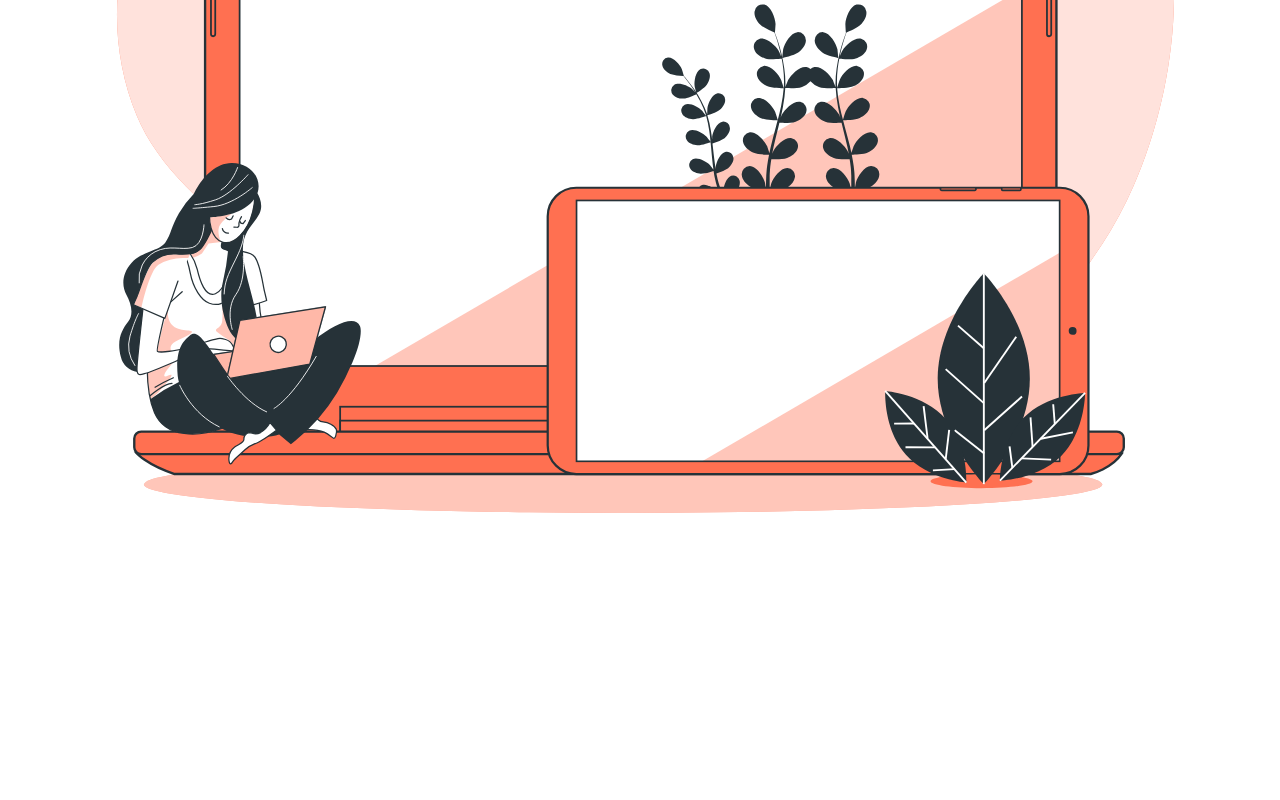
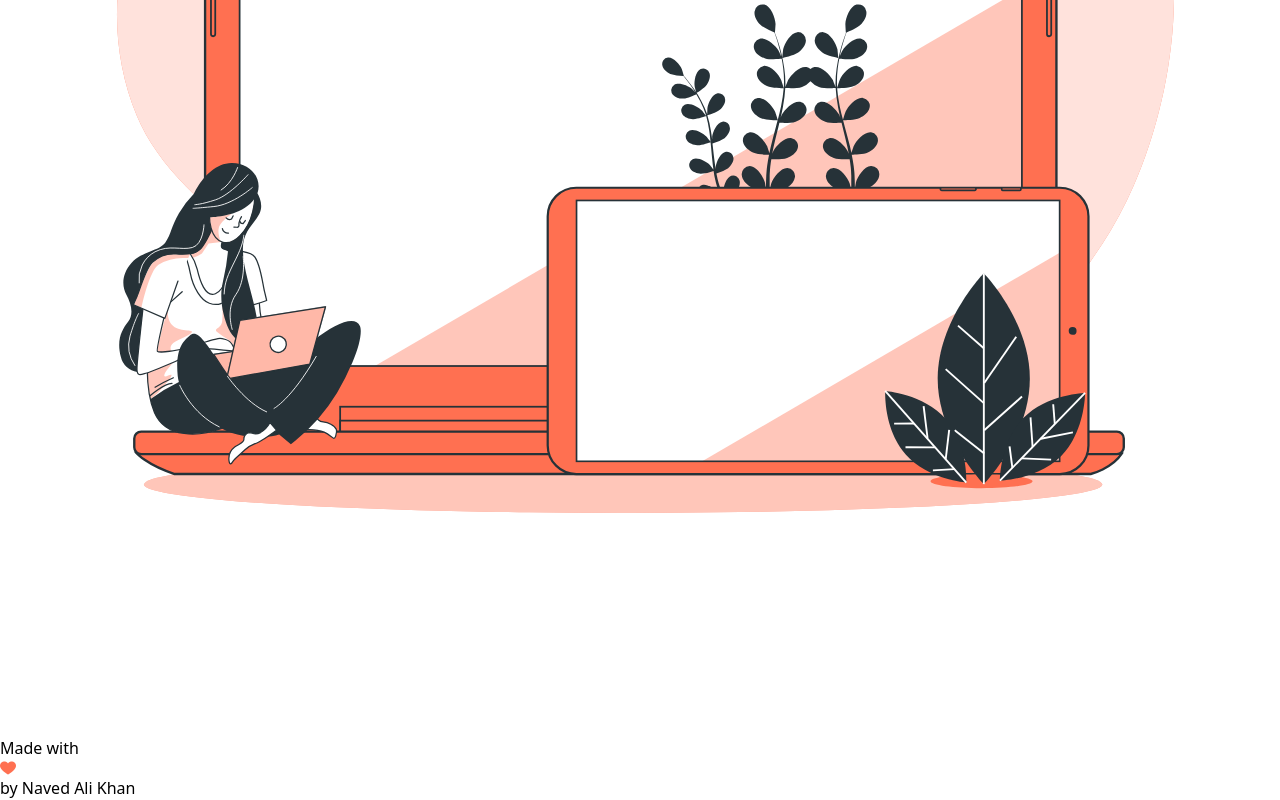
Before and after one commit to Dev-NavedAli/PORTFOLIO-REACT, a React (Vite) app: page / in a window 1280 px wide. Shown: the part 10737-11537 px from the top of the page. Before the commit the page ends 11473 px from the top, so only its background shows below. Built offline with nearby package versions, Linux system fonts and the light colour scheme.

Commit message:
basic frontend completed

```diff
--- a/src/assets/assets.js
+++ b/src/assets/assets.js
@@ -24,9 +24,11 @@ import phone from "./telephone.png";
 import message from "./Messages-bro.svg";
 import devices from "./Devices-bro.svg";
 import notes from "./Notes-bro.svg";
+import heart from "./heart.png"
 
 export const assets = {
   graduationIcon,
+  heart,
   message,
   devices,
   notes,
--- a/src/components/Contact.jsx
+++ b/src/components/Contact.jsx
@@ -63,6 +63,8 @@ const Contact = () => {
           </div>
         </div>
       </div>
+      <p className='text-xl font-bold text-zinc-200 text-center' >
+        Made with <span><img src={assets.heart} className='inline' alt="" /> </span> by Naved Ali Khan</p>
     </section>
   )
 }
```
Also changed, not shown: src/assets/heart.png (added).
